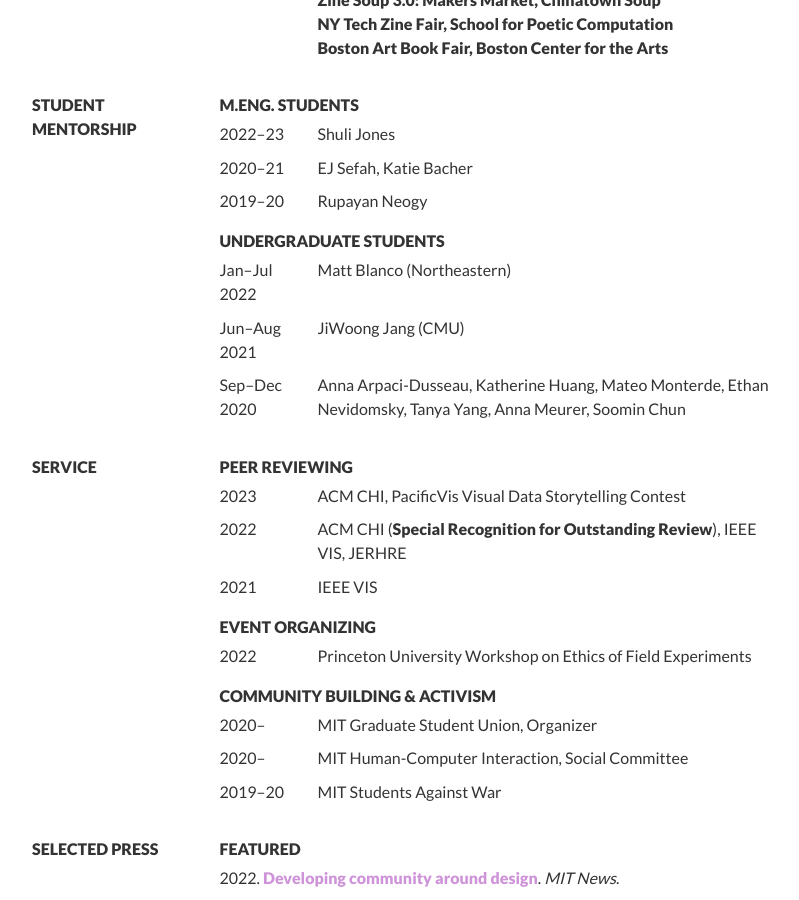
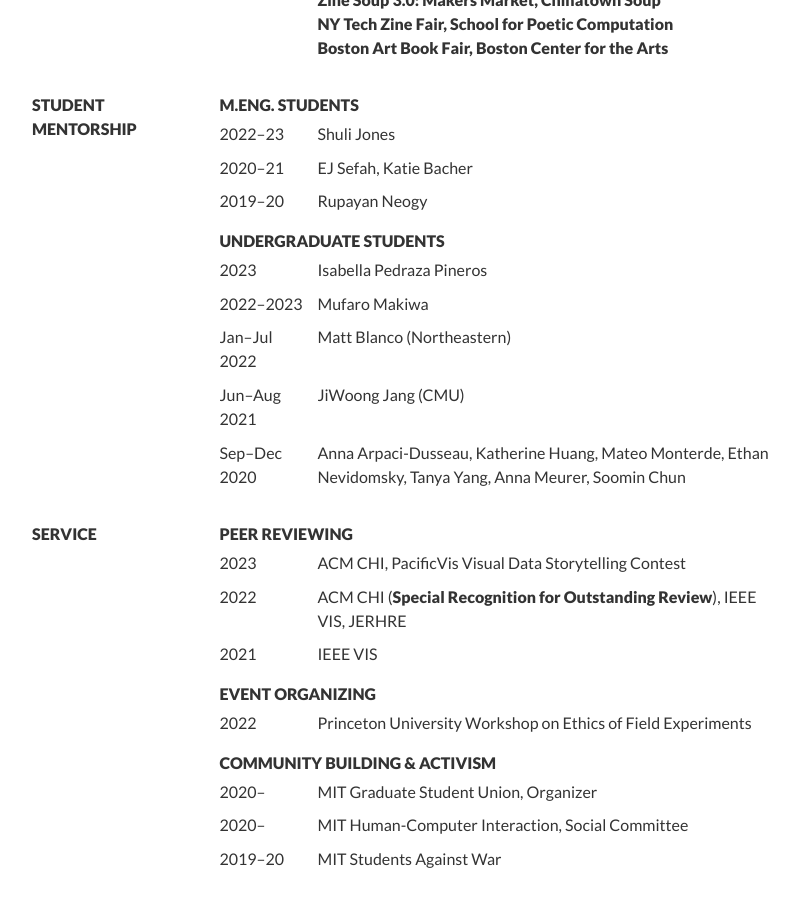
Before and after one commit to jonathanzong/jonathanzong.com, a Jekyll site: the page built from cv.html, in a window 1280 px wide and 900 px high, scrolled down 5653 px. Shown: the whole window, without its empty margins (233-1032 px from the left). Built offline with Jekyll 4.4.1, drawn with Linux system fonts in a browser that asks for light colours; nearby versions of some CDN libraries.

Commit message:
mentorship

```diff
--- a/_data/cv/mentorship.json
+++ b/_data/cv/mentorship.json
@@ -15,6 +15,14 @@
   ],
   "undergrad": [
     {
+      "year": "2023",
+      "names": "Isabella Pedraza Pineros"
+    },
+    {
+      "year": "2022–2023",
+      "names": "Mufaro Makiwa"
+    },
+    {
       "year": "Jan–Jul 2022",
       "names": "Matt Blanco (Northeastern)"
     },
```
